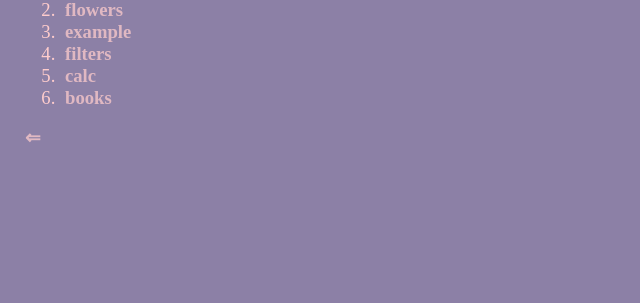
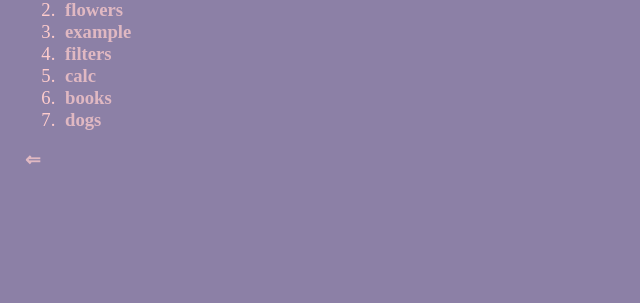
Before and after one commit to biqcl/web-front-labs-2, a Flask app: page /lab2/ in a window 1280 px wide. Shown: the part 152-455 px from the top of the page, without its empty margins (0-640 px from the left). Run offline with Flask 3, Linux system fonts and the light colour scheme.

Commit message:
Фавиконка

```diff
--- a/templates/base.html
+++ b/templates/base.html
@@ -5,6 +5,7 @@
         <meta name="viewport" content="width=device-width, initial-scale=1.0">
         <title>Бызова Мария. {% block lab %}{% endblock %}</title>
         <link rel="stylesheet" href="{{ url_for('static', filename='main.css') }}">
+        <link rel="shortcut icon" href="{{ url_for('static', filename='fav.png') }}">
     </head>
     <body>
         <header>
--- a/templates/lab2.html
+++ b/templates/lab2.html
@@ -26,6 +26,9 @@
         <li>
             <a href="/lab2/books/">books</a>
         </li>
+        <li>
+            <a href="/lab2/dogs/">dogs</a>
+        </li>
     </ol>
     <a href="/index">&#8656;</a>
 {% endblock %}
```
Also changed, not shown: static/fav.png (added).
